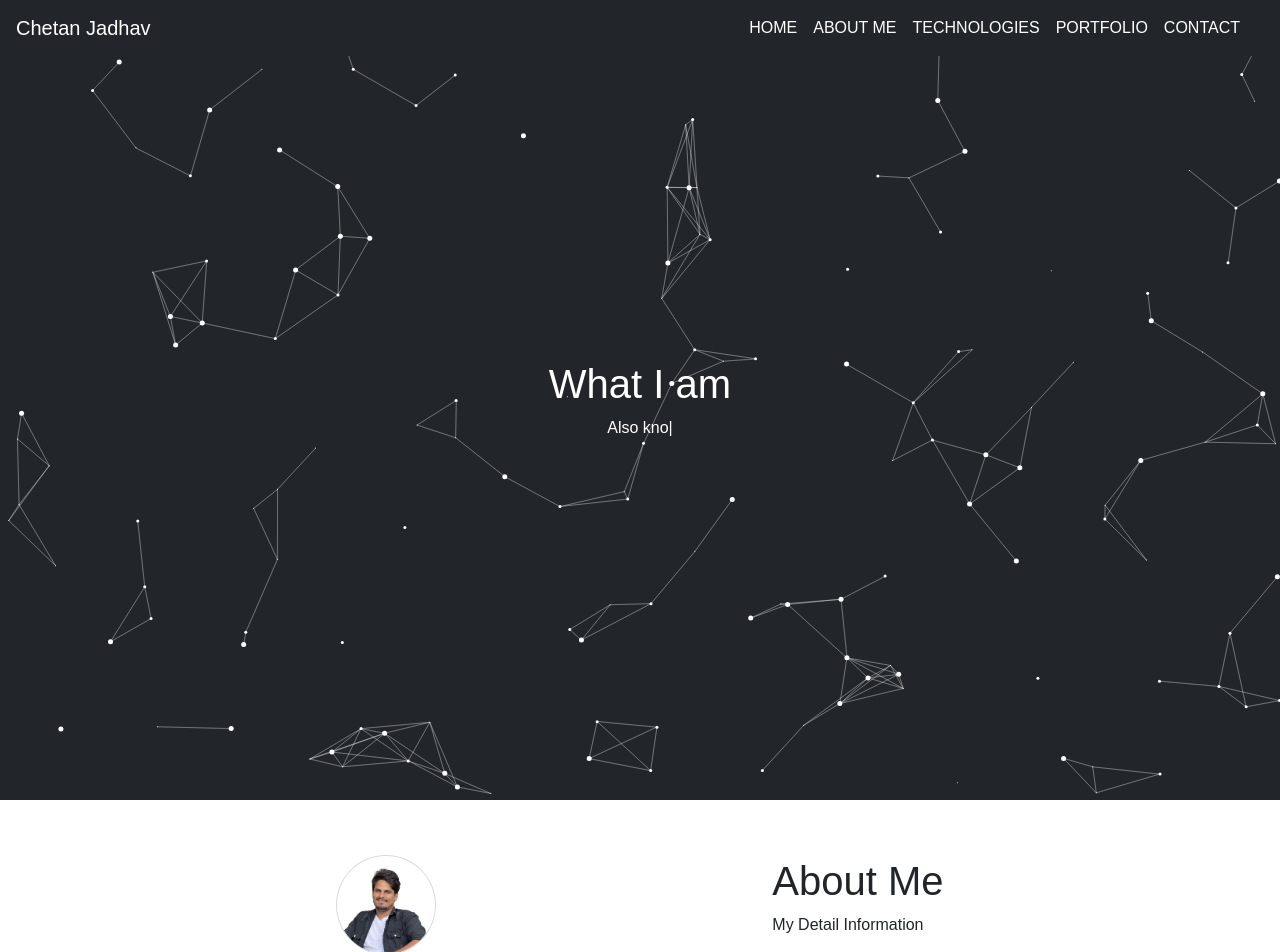
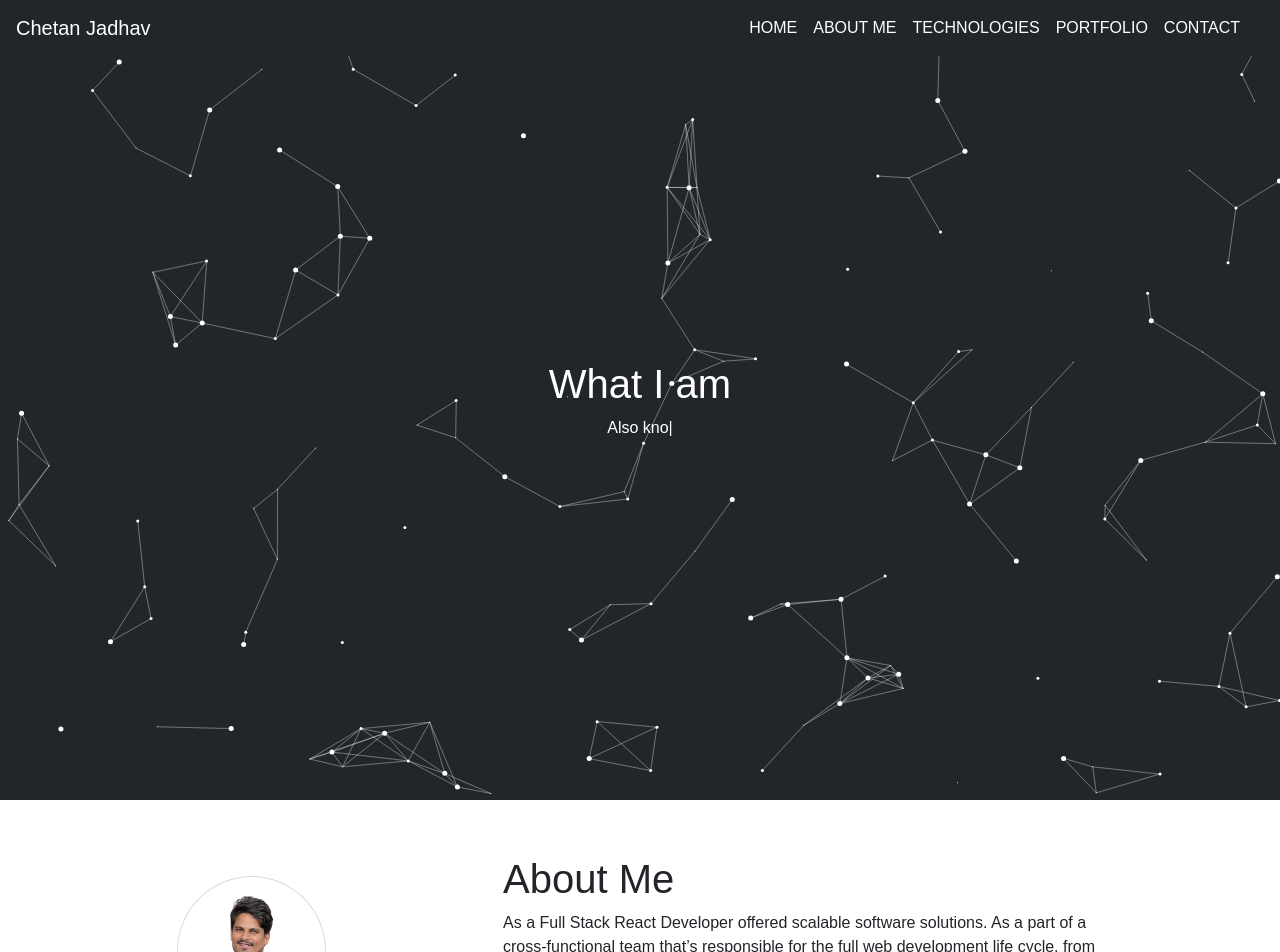
Before and after one commit to chetanj58/my-portfolio, a React (Create React App) app: page / in a window 1280 px wide. Shown: the top 952 px of the page. Built offline with nearby package versions, Linux system fonts and the light colour scheme; a web font is replaced by a local one.

Commit message:
about page updated

```diff
--- a/src/screens/aboutMe/AboutMe.css
+++ b/src/screens/aboutMe/AboutMe.css
@@ -8,8 +8,8 @@
 .about__container img {
   border-radius: 50%;
   border: 0.5px solid rgb(218, 218, 218);
-  max-width: 100px;
-  max-height: 100px;
+  max-width: 150px;
+  max-height: 150px;
   object-fit: scale-down;
 }
 .about__text {
--- a/src/screens/aboutMe/AboutMe.js
+++ b/src/screens/aboutMe/AboutMe.js
@@ -11,7 +11,10 @@ function AboutMe() {
       </div>
       <div className='about__text'>
         <h1>About Me</h1>
-        <p>My Detail Information</p>
+        <p>As a Full Stack React Developer offered scalable software solutions. As a part of a cross-functional team
+        that’s responsible for the full web development life cycle, from conception to deployment. I am comfortable
+        around both front-end and back-end coding languages, development frameworks and third-party libraries
+        and also be a team player with a knack for visual design and utility.</p>
       </div>
     </div>
   )
```
